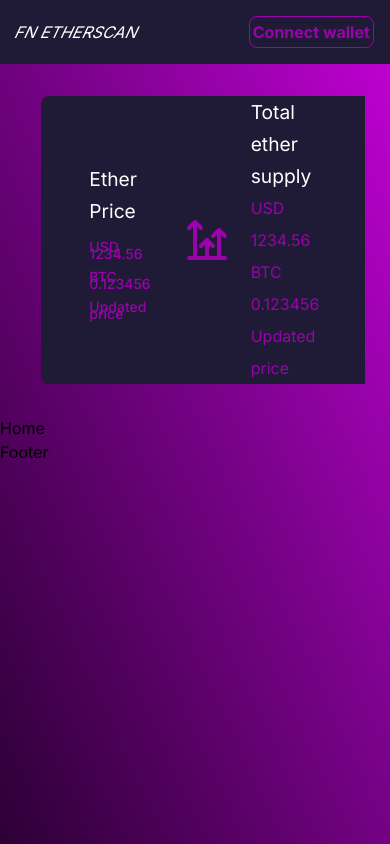
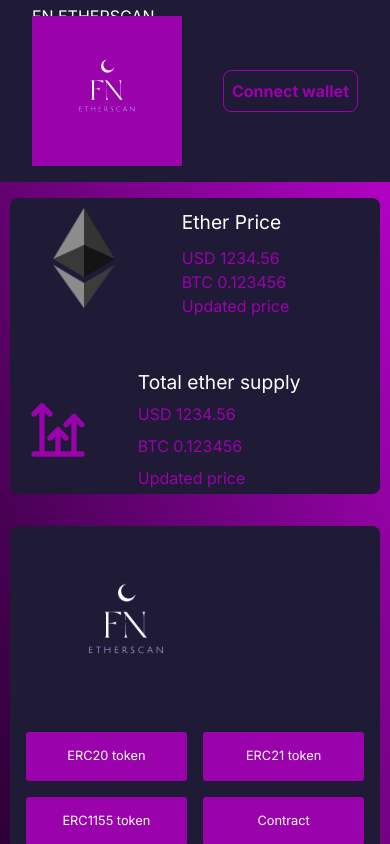
Before and after one commit to brk-a/LearnWeb3, a Next.js app in the folder 0x07-learn_web3/: page / in a window 390 px wide. Built offline with nearby package versions, Linux system fonts and the light colour scheme; no server answers.

Commit message:
style nave: done

```diff
--- a/0x07-learn_web3/src/components/navbar.module.css
+++ b/0x07-learn_web3/src/components/navbar.module.css
@@ -17,7 +17,7 @@
 .left h1{
     line-height: 0;
     color: white;
-    transform: skewX(-25deg);
+    /* transform: skewX(-25deg); */
     text-transform: uppercase;
     background-color: #9a02ac;
     position: relative;
@@ -41,7 +41,7 @@
     border-radius: .5rem;
     font-weight: 700;
     cursor: pointer;
-    padding: 0.2rem;
+    padding: 0.5rem;
 }
 .connected{
     position: relative;
@@ -88,12 +88,12 @@
     padding-left: 1rem;
     line-height: 2rem;
     align-items: center;
-    gap: 2rem;
+    gap: 3rem;
 }
 .etherPrice{
     display: flex;
     align-items: center;
-    gap: 2rem;
+    gap: 3rem;
 }
 .price__box h2{
     font-size: 1.2rem;
@@ -101,17 +101,16 @@
 }
 .etherPrice p{
     line-height: 0.5;
-    font-weight: 500;
-    font-size: 14px;
+    font-weight: 400;
+    /* font-size: 14px; */
 }
 .supplyEther{
     display: flex;
+    gap: 3rem;
+    align-items: center;
 }
 .supplyIcon{
-    font-size: 3rem;
-    position: relative;
-    margin-right: 20px;
-    top: 120px;
+    font-size: 4rem;
 }
 .logoWidth{
     width: 80%;
@@ -140,7 +139,44 @@
         border-radius: 0rem;
     }
     .navbar__container{
-        padding: 1rem;
-
+        padding: 1rem 2rem;
+    }
+    .desktop{
+        display: none;
+    }
+    .mobile{
+        display: block;
+        line-height: 0;
+        color: white;
+        cursor: pointer;
+    }
+    .price{
+        grid-template-columns: 1fr;
+        padding: 0;
+        width: 95%;
+    }
+    .price__box{
+        display: grid;
+    }
+    .etherPrice{
+        padding: 0.5rem;
+    }
+    .logoWidth{
+        width: 100%;
+        border-left: 0;
+        padding-left: 0;
+    }
+    .logoWidth p{
+        font-size: .8rem;
+    }
+    .tokenBox__logo{
+        text-align: center;
+        margin-bottom: -2.6rem;
+    }
+    .right button{
+        width: 100%;
+    }
+    .userModal{
+        right: .5rem;
     }
 }
```
Also changed, not shown: 0x07-learn_web3/src/components/Navbar.jsx (+6 -5 lines).
